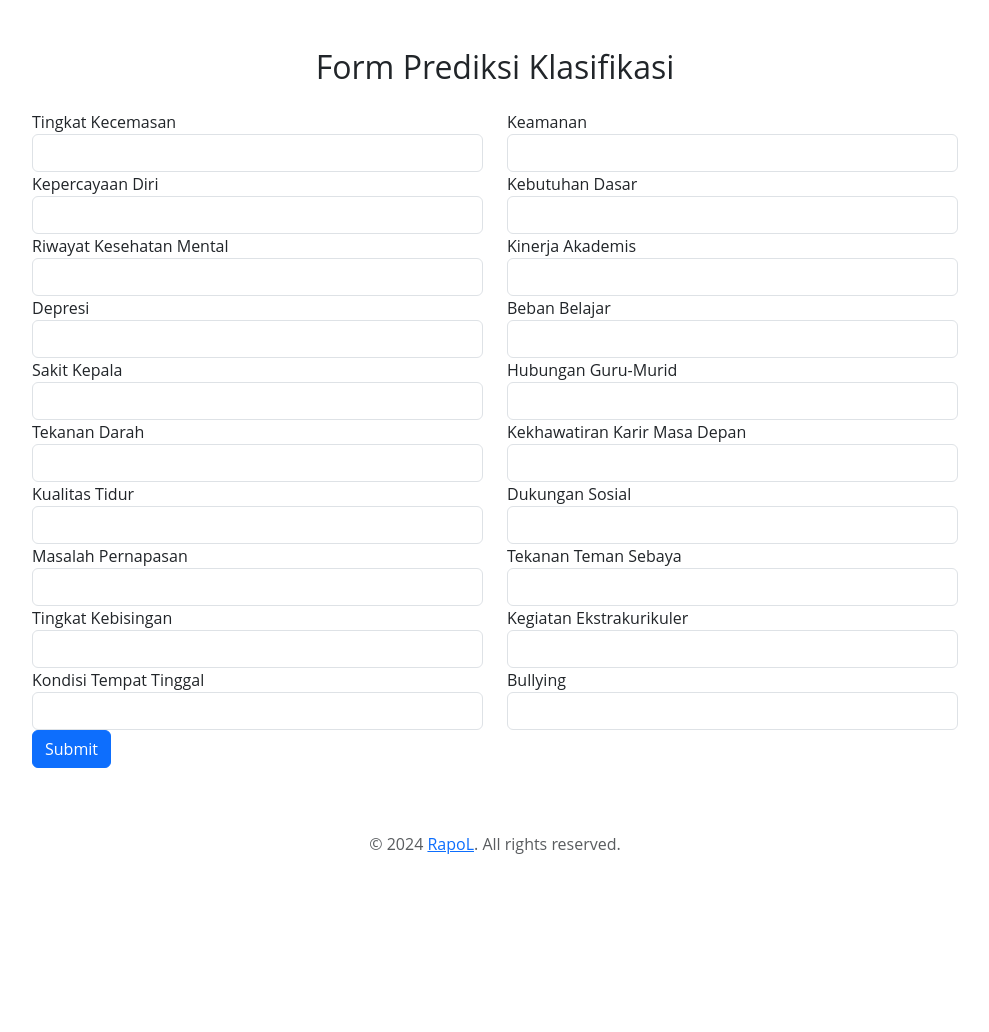
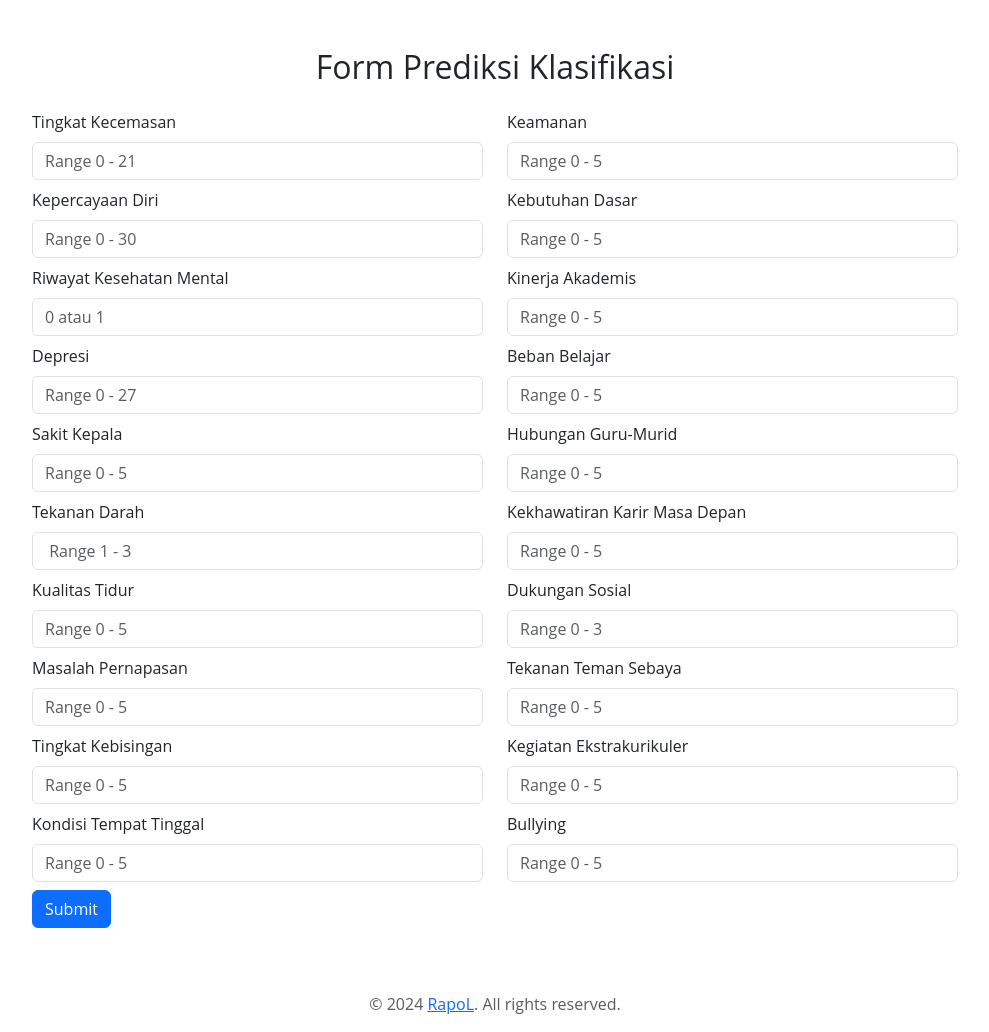
Before and after one commit to RaffaNurListiawan/flask-deployment, a Flask app: page /klasifikasi in a window 1280 px wide. Shown: the part 77-1109 px from the top of the page, without its empty margins (145-1134 px from the left). Before the commit the page ends 931 px from the top, so only its background shows below. Run offline with Flask 3, Linux system fonts and the light colour scheme; parts of the project's set-up code (start-up, migrations or seed data) failed here and were passed over.

Commit message:
menambah jarak

```diff
--- a/templates/home.html
+++ b/templates/home.html
@@ -33,7 +33,7 @@
         </div>
       </nav>
       <main class="container d-flex flex-column flex-md-row align-items-center py-5">
-        <div data-aos="fade-right" class="col-12 col-md-6 order-2 order-md-1">
+        <div data-aos="fade-left" class="col-12 col-md-6 order-2 order-md-1">
           <img class="w-75" src="../static/images/bg-home.png" alt="Background Image">
         </div>
         <div data-aos="fade-left" class="col-12  col-md-6 order-1 order-md-2 mb-4 mb-md-0 description">
--- a/templates/klasifikasi.html
+++ b/templates/klasifikasi.html
@@ -41,85 +41,85 @@
                 <div class="col-md-6">
                   <div class="form-group">
                     <label for="anxiety_level">Tingkat Kecemasan</label>
-                    <input type="number" class="form-control" id="anxiety_level" name="anxiety_level" min="0" max="21" required>
+                    <input type="number" class="form-control my-2" id="anxiety_level" name="anxiety_level" min="0" max="21" placeholder="Range 0 - 21" required>
                   </div>
                   <div class="form-group">
                     <label for="self_esteem">Kepercayaan Diri</label>
-                    <input type="number" class="form-control" id="self_esteem" name="self_esteem" min="0" max="30" required>
+                    <input type="number" class="form-control my-2" id="self_esteem" name="self_esteem" min="0" max="30" placeholder="Range 0 - 30" required>
                   </div>
                   <div class="form-group">
                     <label for="mental_health_history">Riwayat Kesehatan Mental</label>
-                    <input type="number" class="form-control" id="mental_health_history" name="mental_health_history" min="0" max="1" required>
+                    <input type="number" class="form-control my-2" id="mental_health_history" name="mental_health_history" min="0" max="1" placeholder="0 atau 1" required>
                   </div>
                   <div class="form-group">
                     <label for="depression">Depresi</label>
-                    <input type="number" class="form-control" id="depression" name="depression" min="0" max="27" required>
+                    <input type="number" class="form-control my-2" id="depression" name="depression" min="0" max="27" placeholder="Range 0 - 27" required>
                   </div>
                   <div class="form-group">
                     <label for="headache">Sakit Kepala</label>
-                    <input type="number" class="form-control" id="headache" name="headache" min="0" max="5" required>
+                    <input type="number" class="form-control my-2" id="headache" name="headache" min="0" max="5" placeholder="Range 0 - 5" required>
                   </div>
                   <div class="form-group">
                     <label for="blood_pressure">Tekanan Darah</label>
-                    <input type="number" class="form-control" id="blood_pressure" name="blood_pressure" min="1" max="3" required>
+                    <input type="number" class="form-control my-2" id="blood_pressure" name="blood_pressure" min="1" max="3" placeholder=" Range 1 - 3" required>
                   </div>
                   <div class="form-group">
                     <label for="sleep_quality">Kualitas Tidur</label>
-                    <input type="number" class="form-control" id="sleep_quality" name="sleep_quality" min="0" max="5" required>
+                    <input type="number" class="form-control my-2" id="sleep_quality" name="sleep_quality" min="0" max="5" placeholder="Range 0 - 5" required>
                   </div>
                   <div class="form-group">
                     <label for="breathing_problem">Masalah Pernapasan</label>
-                    <input type="number" class="form-control" id="breathing_problem" name="breathing_problem" min="0" max="5" required>
+                    <input type="number" class="form-control my-2" id="breathing_problem" name="breathing_problem" min="0" max="5" placeholder="Range 0 - 5" required>
                   </div>
                   <div class="form-group">
                     <label for="noise_level">Tingkat Kebisingan</label>
-                    <input type="number" class="form-control" id="noise_level" name="noise_level" min="0" max="5" required>
+                    <input type="number" class="form-control my-2" id="noise_level" name="noise_level" min="0" max="5" placeholder="Range 0 - 5" required>
                   </div>
                   <div class="form-group">
                     <label for="living_conditions">Kondisi Tempat Tinggal</label>
-                    <input type="number" class="form-control" id="living_conditions" name="living_conditions" min="0" max="5" required>
+                    <input type="number" class="form-control my-2" id="living_conditions" name="living_conditions" min="0" max="5" placeholder="Range 0 - 5" required>
                   </div>
                 </div>
                 <div class="col-md-6">
                   <div class="form-group">
                     <label for="safety">Keamanan</label>
-                    <input type="number" class="form-control" id="safety" name="safety" min="0" max="5" required>
+                    <input type="number" class="form-control my-2" id="safety" name="safety" min="0" max="5" placeholder="Range 0 - 5" required>
                   </div>
                   <div class="form-group">
                     <label for="basic_needs">Kebutuhan Dasar</label>
-                    <input type="number" class="form-control" id="basic_needs" name="basic_needs" min="0" max="5" required>
+                    <input type="number" class="form-control my-2" id="basic_needs" name="basic_needs" min="0" max="5" placeholder="Range 0 - 5" required>
                   </div>
                   <div class="form-group">
                     <label for="academic_performance">Kinerja Akademis</label>
-                    <input type="number" class="form-control" id="academic_performance" name="academic_performance" min="0" max="5" required>
+                    <input type="number" class="form-control my-2" id="academic_performance" name="academic_performance" min="0" max="5" placeholder="Range 0 - 5" required>
                   </div>
                   <div class="form-group">
                     <label for="study_load">Beban Belajar</label>
-                    <input type="number" class="form-control" id="study_load" name="study_load" min="0" max="5" required>
+                    <input type="number" class="form-control my-2" id="study_load" name="study_load" min="0" max="5" placeholder="Range 0 - 5" required>
                   </div>
                   <div class="form-group">
                     <label for="teacher_student_relationship">Hubungan Guru-Murid</label>
-                    <input type="number" class="form-control" id="teacher_student_relationship" name="teacher_student_relationship" min="0" max="5" required>
+                    <input type="number" class="form-control my-2" id="teacher_student_relationship" name="teacher_student_relationship" min="0" max="5" placeholder="Range 0 - 5" required>
                   </div>
                   <div class="form-group">
                     <label for="future_career_concerns">Kekhawatiran Karir Masa Depan</label>
-                    <input type="number" class="form-control" id="future_career_concerns" name="future_career_concerns" min="0" max="5" required>
+                    <input type="number" class="form-control my-2" id="future_career_concerns" name="future_career_concerns" min="0" max="5" placeholder="Range 0 - 5" required>
                   </div>
                   <div class="form-group">
                     <label for="social_support">Dukungan Sosial</label>
-                    <input type="number" class="form-control" id="social_support" name="social_support" min="0" max="3" required>
+                    <input type="number" class="form-control my-2" id="social_support" name="social_support" min="0" max="3" placeholder="Range 0 - 3" required>
                   </div>
                   <div class="form-group">
                     <label for="peer_pressure">Tekanan Teman Sebaya</label>
-                    <input type="number" class="form-control" id="peer_pressure" name="peer_pressure" min="0" max="5" required>
+                    <input type="number" class="form-control my-2" id="peer_pressure" name="peer_pressure" min="0" max="5" placeholder="Range 0 - 5" required>
                   </div>
                   <div class="form-group">
                     <label for="extracurricular_activities">Kegiatan Ekstrakurikuler</label>
-                    <input type="number" class="form-control" id="extracurricular_activities" name="extracurricular_activities" min="0" max="5" required>
+                    <input type="number" class="form-control my-2" id="extracurricular_activities" name="extracurricular_activities" min="0" max="5" placeholder="Range 0 - 5" required>
                   </div>
                   <div class="form-group">
                     <label for="bullying">Bullying</label>
-                    <input type="number" class="form-control" id="bullying" name="bullying" min="0" max="5" required>
+                    <input type="number" class="form-control my-2" id="bullying" name="bullying" min="0" max="5" placeholder="Range 0 - 5" required>
                   </div>
                 </div>
               </div>
```
